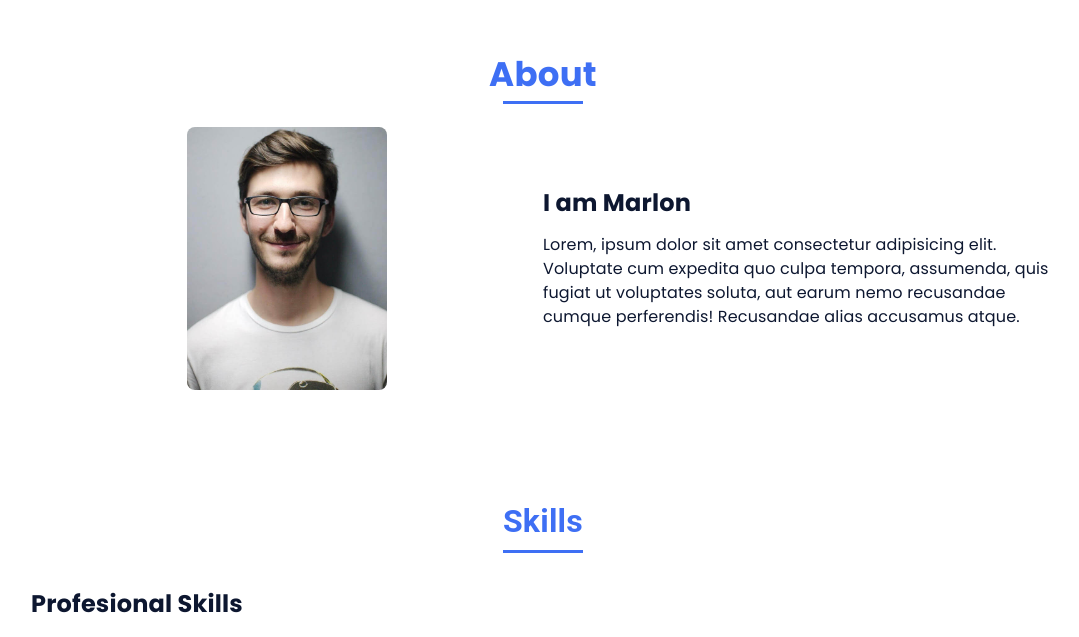
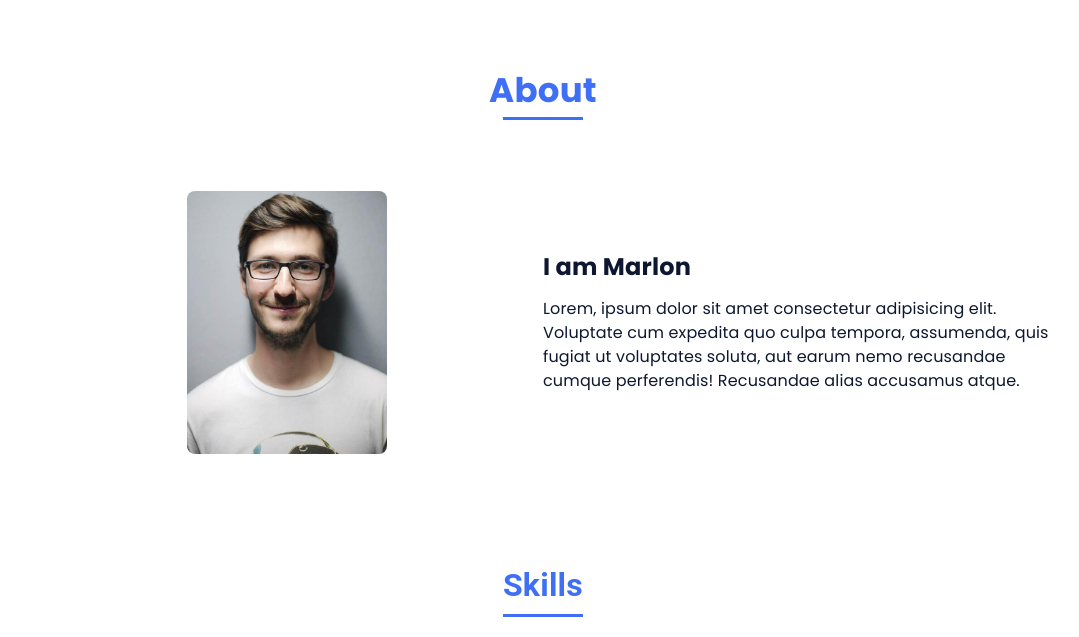
Before and after one commit to Chaitanya037/react-materialui-training, a React (Vite) app: page / in a window 1280 px wide. Shown: the part 836-1473 px from the top of the page, without its empty margins (97-1176 px from the left). Built offline with nearby package versions, Linux system fonts and the light colour scheme.

Commit message:
About section MaterialUI

```diff
--- a/src/components/atoms/Heading.jsx
+++ b/src/components/atoms/Heading.jsx
@@ -4,7 +4,7 @@ import Typography from "@mui/material/Typography";
 const Heading = ({ children, ...props }) => {
   return (
     <>
-      <Typography variant="h4" component="h2"  sx={{fontFamily: 'var(--h2-font-size)', fontWeight: 'bold'}} {...props}>
+      <Typography variant="h4" component="h2" align="center"  sx={{fontFamily: 'var(--h2-font-size)', fontWeight: 'bold', mb: 6, mt: 2}} {...props}>
         {children}
       </Typography>
     </>
--- a/src/components/molecules/About.jsx
+++ b/src/components/molecules/About.jsx
@@ -1,18 +1,19 @@
 import about_img from "../../assets/img/about.jpg";
 import Heading from "../atoms/Heading";
 import "./About.css";
-import Typography from "@mui/material/Typography";
+import { Container, Box, Typography } from "@mui/material";
 
 const About = () => {
   return (
-    <section className="about section " id="about">
+    <>
+      <Container className="about section " id="about">
         <Heading className="section-title">About</Heading>
-      <div className="about__container bd-grid">
-        <div className="about__img">
+        <Box className="about__container bd-grid">
+          <Box className="about__img">
             <img src={about_img} alt="" />
-        </div>
+          </Box>
 
-        <div>
+          <Box>
             <Heading
               className="about__subtitle"
               sx={{
@@ -33,14 +34,15 @@ const About = () => {
                 fontSize: "var(--normal-font-size)",
               }}
             >
-            Lorem, ipsum dolor sit amet consectetur adipisicing elit. Voluptate
-            cum expedita quo culpa tempora, assumenda, quis fugiat ut voluptates
-            soluta, aut earum nemo recusandae cumque perferendis! Recusandae
-            alias accusamus atque.
+              Lorem, ipsum dolor sit amet consectetur adipisicing elit.
+              Voluptate cum expedita quo culpa tempora, assumenda, quis fugiat
+              ut voluptates soluta, aut earum nemo recusandae cumque
+              perferendis! Recusandae alias accusamus atque.
             </Typography>
-        </div>
-      </div>
-    </section>
+          </Box>
+        </Box>
+      </Container>
+    </>
   );
 };
 
--- a/src/components/navigation/Header.jsx
+++ b/src/components/navigation/Header.jsx
@@ -23,7 +23,7 @@ const Header = () => {
   };
 
   return (
-    <AppBar component="nav" position="static" sx={{ backgroundColor: "#fff" }}>
+    <AppBar component="nav" position="sticky" sx={{ backgroundColor: "#fff" }}>
       <Container maxWidth="lg">
         <Toolbar disableGutters>
           <Typography
```
Lines whose indentation alone changed are shown as unchanged.
